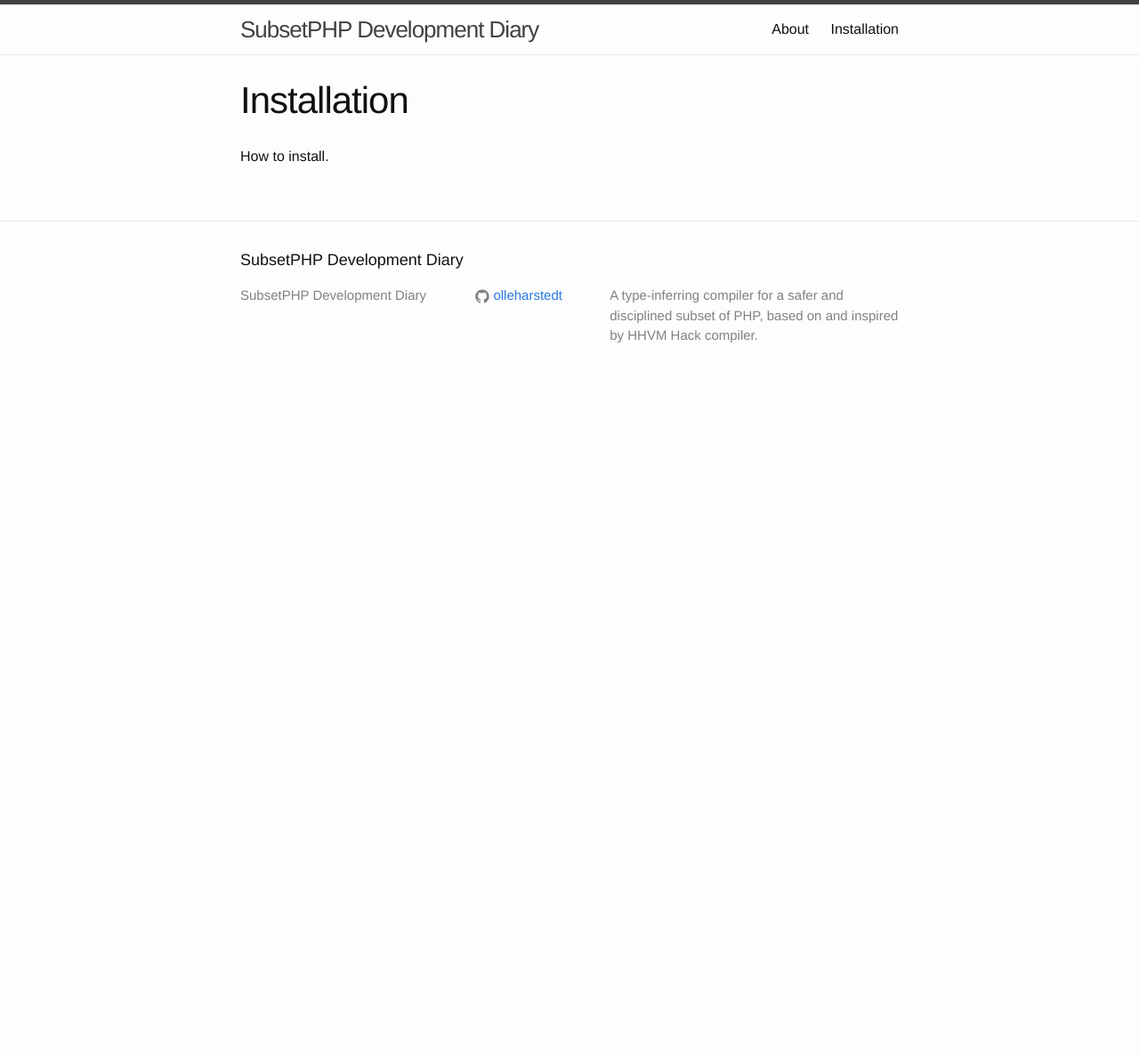
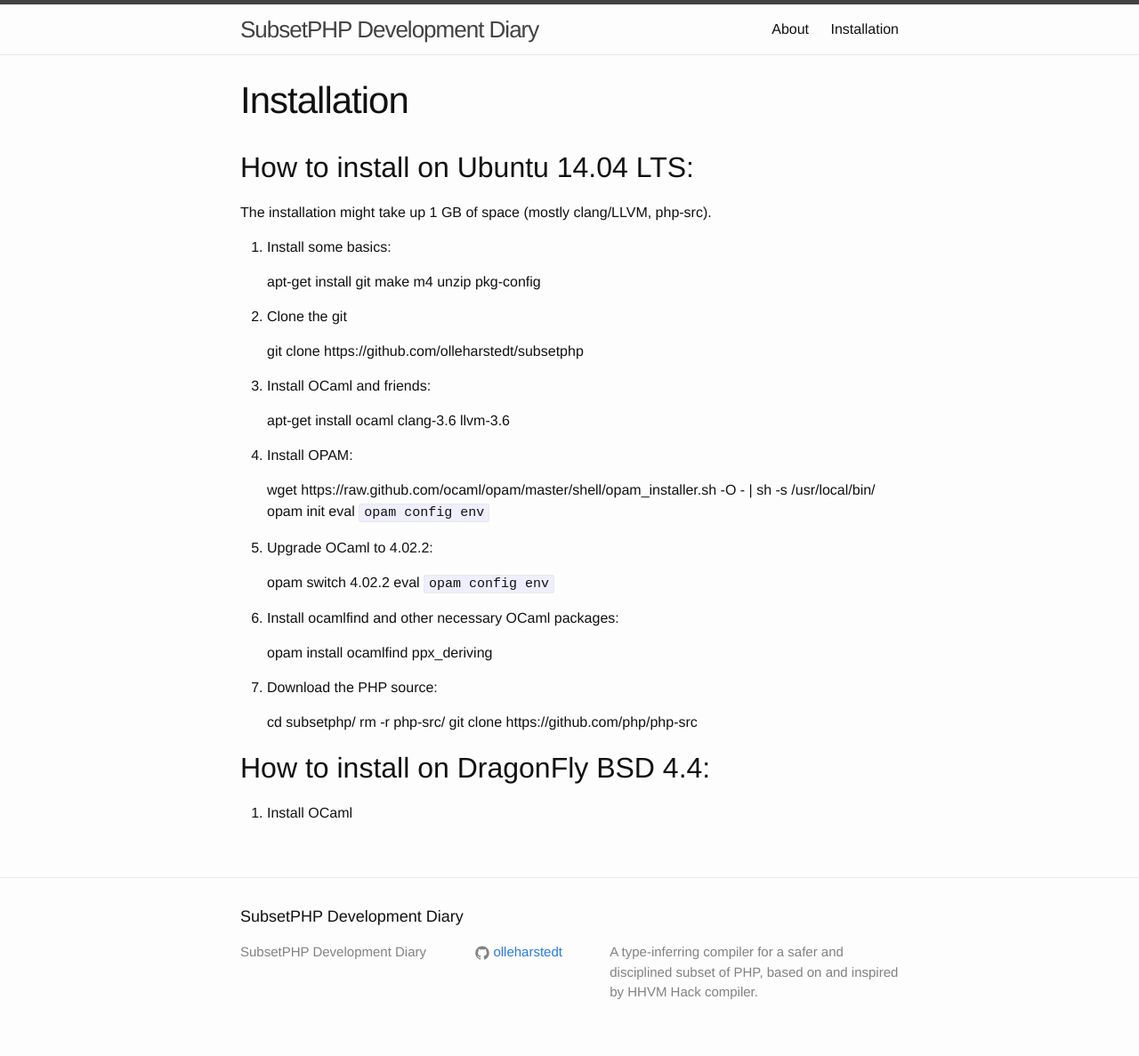
Before and after one commit to olleharstedt/olleharstedt.github.io, a Jekyll site: the page built from installation.md, in a window 1280 px wide. Shown: the whole page at 89% size. Built offline with Jekyll 4.4.1, drawn with Linux system fonts in a browser that asks for light colours; before the commit the page ends 900 px from its top, so only the background shows below that.

Commit message:
More installation instructions

```diff
--- a/installation.md
+++ b/installation.md
@@ -4,4 +4,46 @@
 permalink: /installation/
 ---
 
-How to install.
+How to install on Ubuntu 14.04 LTS:
+-----------------------------------
+
+The installation might take up 1 GB of space (mostly clang/LLVM, php-src).
+
+0. Install some basics:
+
+    apt-get install git make m4 unzip pkg-config
+
+1. Clone the git
+
+    git clone https://github.com/olleharstedt/subsetphp
+
+2. Install OCaml and friends:
+
+    apt-get install ocaml clang-3.6 llvm-3.6
+
+3. Install OPAM:
+
+    wget https://raw.github.com/ocaml/opam/master/shell/opam_installer.sh -O - | sh -s /usr/local/bin/
+    opam init
+    eval `opam config env`
+
+6. Upgrade OCaml to 4.02.2:
+
+    opam switch 4.02.2
+    eval `opam config env`
+
+8. Install ocamlfind and other necessary OCaml packages:
+
+    opam install ocamlfind ppx_deriving
+
+9. Download the PHP source:
+
+    cd subsetphp/
+    rm -r php-src/
+    git clone https://github.com/php/php-src
+
+
+How to install on DragonFly BSD 4.4:
+------------------------------------
+
+1. Install OCaml
```
